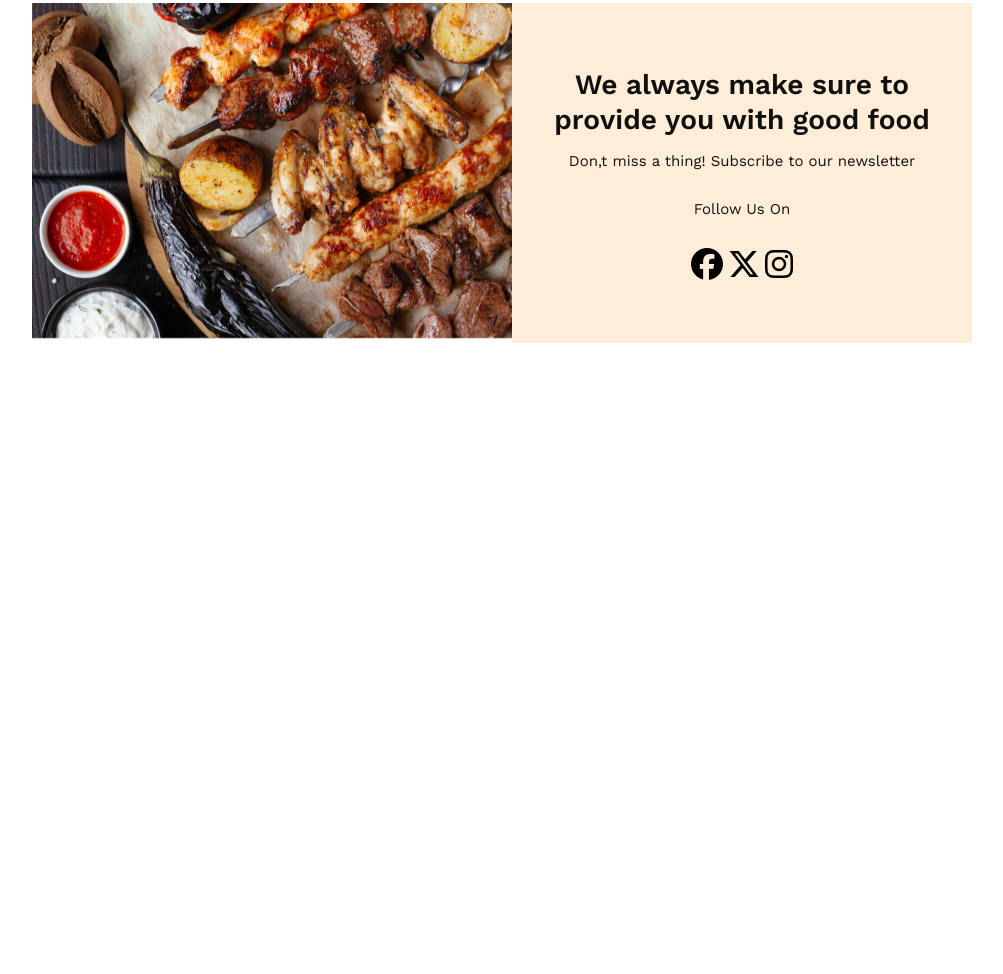
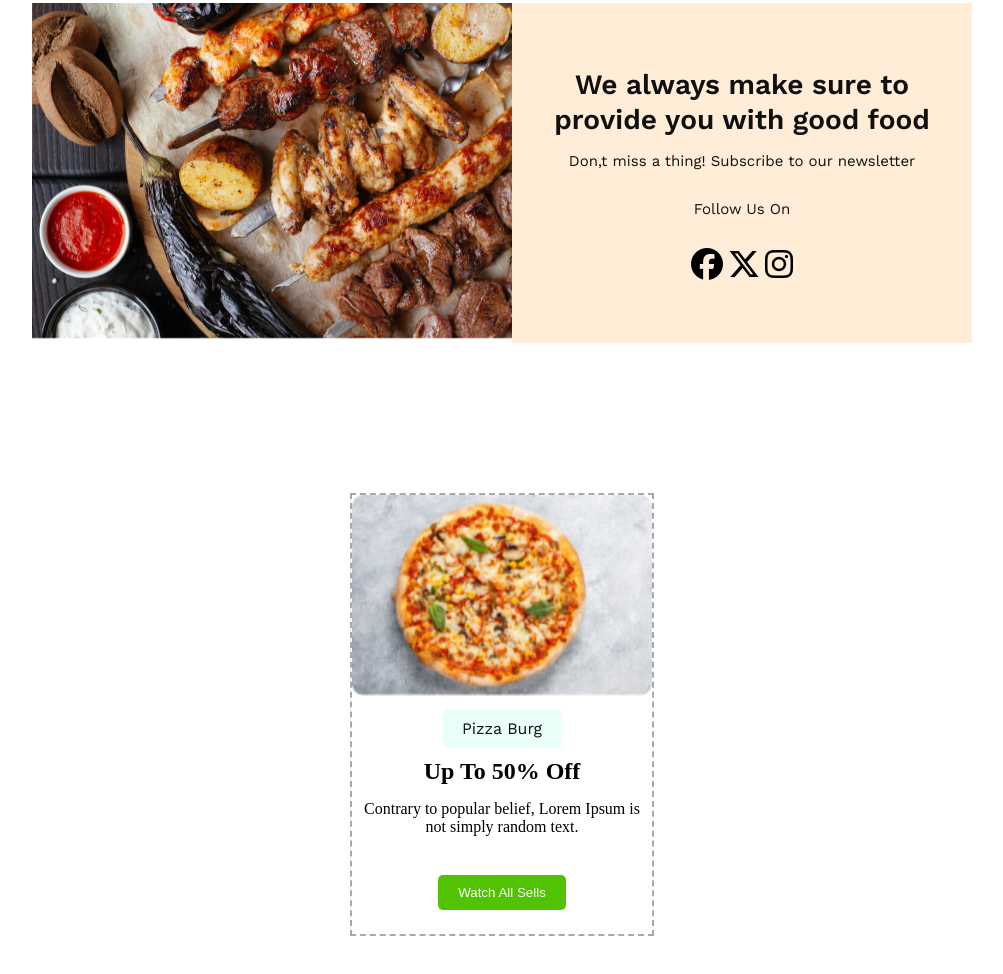
Before and after one commit to mhpulock/food-restaurant, a plain HTML site: page index.html in a window 1280 px wide. Shown: the part 1392-2366 px from the top of the page, without its empty margins (138-1141 px from the left). Before the commit the page ends 1785 px from the top, so only its background shows below. Drawn offline with nearby package versions, Linux system fonts and the light colour scheme.

Commit message:
card section complete

```diff
--- a/index.html
+++ b/index.html
@@ -89,6 +89,19 @@
           </div>
         </div>
       </section>
+
+      <section id="singlecard_container">
+        <div class="singlecard">
+          <div><img src="assets/pizza.png" alt="pizza"></div>
+          <div class="singlecard_content">
+            <div><span class="card_box_title">Pizza Burg</span></div>
+            <h1>Up To 50% Off</h1>
+            <p>Contrary to popular belief, Lorem Ipsum is not simply random text.</p>
+            <div><button class="btn">Watch All Sells</classbutton></div>
+          </div>
+
+        </div>
+      </section>
     </main>
     <footer></footer>
   </body>
--- a/style.css
+++ b/style.css
@@ -213,3 +213,31 @@
   margin-top: 15px;
   gap: 5px;
 }
+
+#singlecard_container {
+  display: flex;
+  justify-content: center;
+  margin-top: 100px;
+  margin-bottom: 100px;
+}
+
+.singlecard {
+  width: 300px;
+  border: 2px dashed darkgray;
+}
+
+.singlecard img {
+  width: 100%;
+}
+
+.singlecard_content {
+  display: flex;
+  flex-direction: column;
+  align-items: center;
+  gap: 15px;
+  margin-top: 15px;
+}
+
+.singlecard_content p {
+  text-align: center;
+}
```
